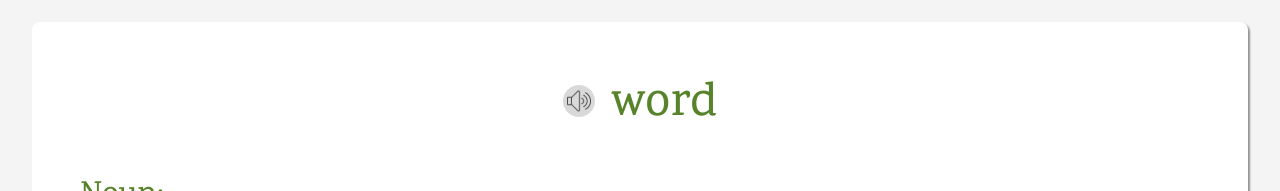
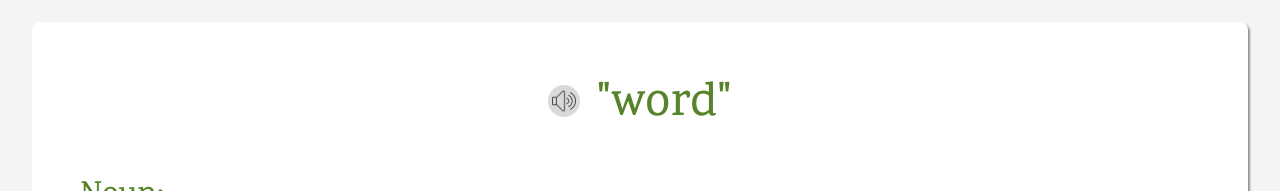
Before and after one commit to Razzoy/LexicOnline-Project, a React (Vite) app in the folder Lexiconline/: page / in a window 1280 px wide. Shown: the part 606-797 px from the top of the page. Built offline with nearby package versions, Linux system fonts and the light colour scheme.

Commit message:
mini fix

```diff
--- a/Lexiconline/src/components/PaperWrapper/HomePaper/HomePaper.jsx
+++ b/Lexiconline/src/components/PaperWrapper/HomePaper/HomePaper.jsx
@@ -11,7 +11,7 @@ export function HomePaper({ wordData }) {
                 <span>
                     <img src="../src/assets/audioIcon.svg" alt="" />
                 </span>
-                {wordData ? <h2>{wordData.word}</h2> : <h2>word</h2>}
+                {wordData ? <h2>{wordData.word}</h2> : <h2>"word"</h2>}
             </header>
             <section className={style.noun}>
                 <h3>Noun:</h3>
```
